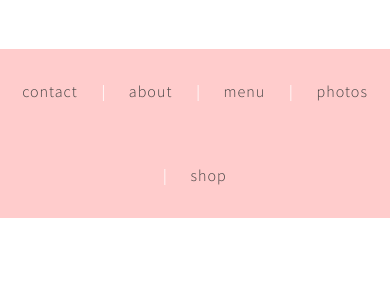
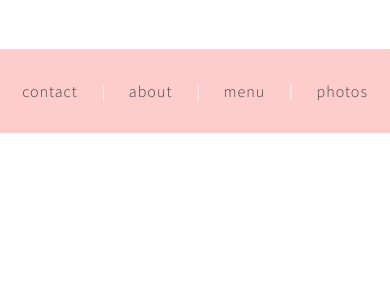
Before and after one commit to aaronjoemoreno/vanillabrowbar, a website: page index.html in a window 390 px wide. Shown: the part 542-844 px from the top of the page. Drawn offline with nearby package versions, Linux system fonts and the light colour scheme; a script that the page names is missing.

Commit message:
fixed mobile nav

```diff
--- a/index.html
+++ b/index.html
@@ -84,8 +84,8 @@
           <a href="#menu">menu</a>
           <p>|</p>
           <a href="#photos">photos</a>
-          <p>|</p>
-          <a href="#shop">shop</a>
+          <!-- <p>|</p>
+          <a href="#shop">shop</a> -->
         </ul>
       </nav>
       <div class="about" id="about">
```
